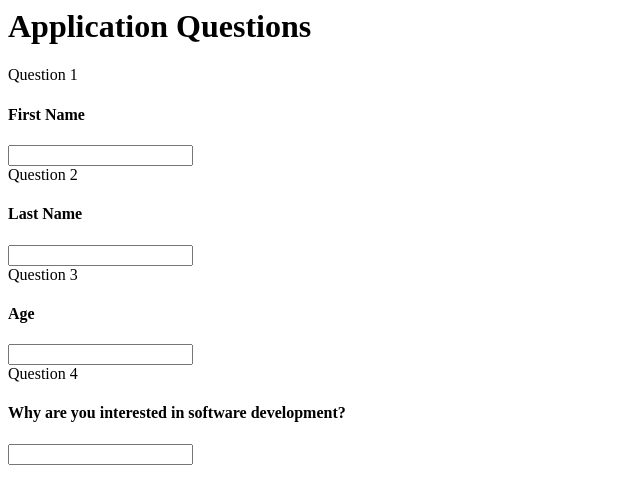
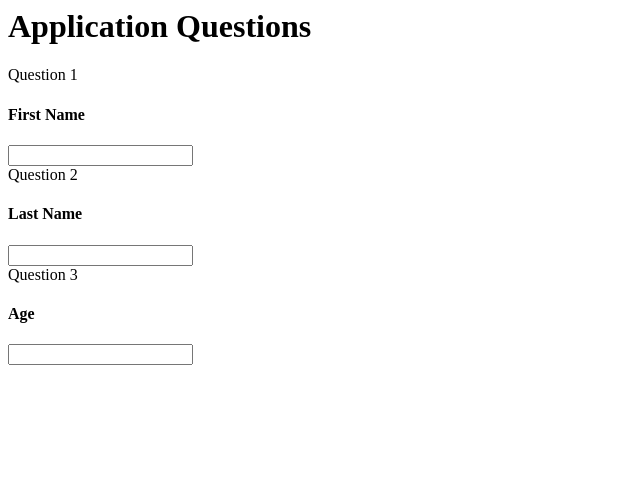
Before and after one commit to Bryantellius/XYZ, a React app: page /application in a window 1280 px wide. Shown: the top 504 px of the page, without its empty margins (0-640 px from the left). Built offline with nearby package versions, Linux system fonts and the light colour scheme.

Commit message:
Short work on components

```diff
--- a/src/client/components/QuestionCard.tsx
+++ b/src/client/components/QuestionCard.tsx
@@ -15,9 +15,9 @@ const QuestionCard: React.FC<IQuestionCardProps> = (props) => {
 };
 
 interface IQuestionCardProps {
-  QuestionNumber: number;
-  Question: string;
-  answerType: string;
+  QuestionNumber?: number;
+  Question?: string;
+  answerType?: string;
 }
 
 export default QuestionCard;
--- a/src/client/views/Application.tsx
+++ b/src/client/views/Application.tsx
@@ -16,11 +16,6 @@ const Application: React.FC<IApplicationProps> = () => {
         answerType={"text"}
       />
       <QuestionCard QuestionNumber={3} Question={"Age"} answerType={"number"} />
-      <QuestionCard
-        QuestionNumber={4}
-        Question={"Why are you interested in software development?"}
-        answerType={"text"}
-      />
     </main>
   );
 };
```
